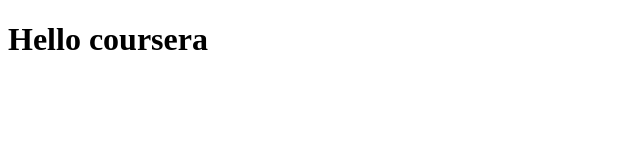
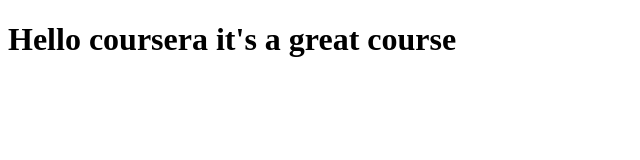
Before and after one commit to Ngogaserge/coursera-test, a plain HTML site: page site/index.html in a window 1280 px wide. Shown: the whole page, without its empty margins (0-640 px from the left). Drawn offline with Linux system fonts and the light colour scheme.

Commit message:
Small addition to our page content

```diff
--- a/site/index.html
+++ b/site/index.html
@@ -6,6 +6,6 @@
 	<title>Hello coursera</title>
 </head>
 <body>
-<h1>Hello coursera</h1>
+<h1>Hello coursera it's a great course</h1>
 </body>
 </html>
```
